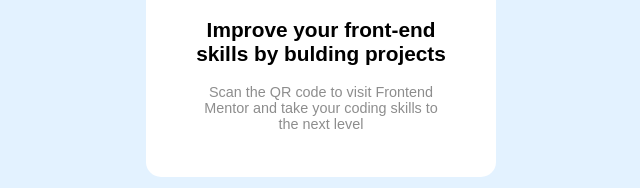
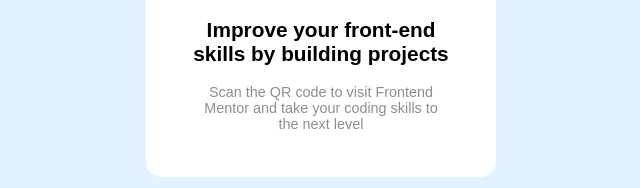
Before and after one commit to romzcastro/qr-code, a plain HTML site: page index.html in a window 1280 px wide. Shown: the part 443-631 px from the top of the page, 319-959 px from the left. Drawn offline with Linux system fonts and the light colour scheme.

Commit message:
Update index.html

```diff
--- a/index.html
+++ b/index.html
@@ -13,7 +13,7 @@
 				src="images/image-qr-code.png" />
 			<h2>
 				Improve your front-end<br />
-				skills by bulding projects
+				skills by building projects
 			</h2>
 			<p>
 				Scan the QR code to visit Frontend <br />
```
